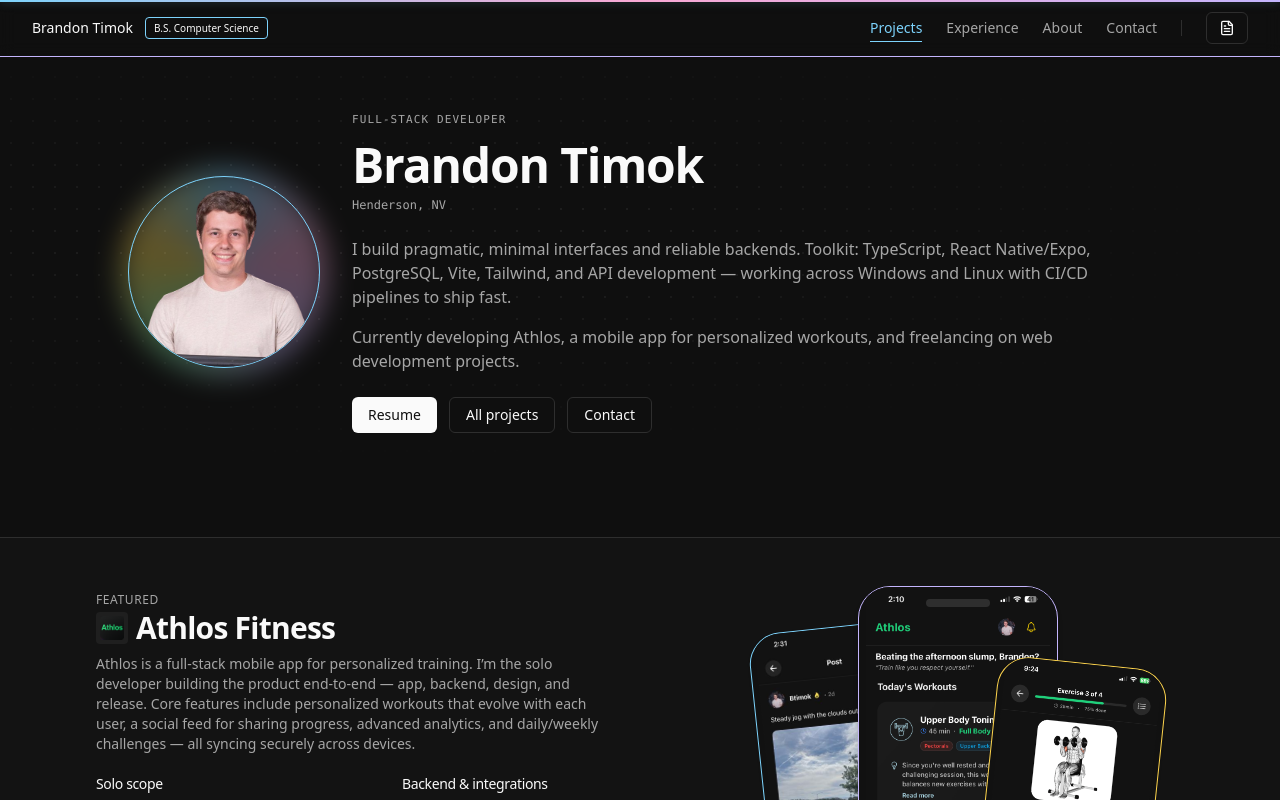
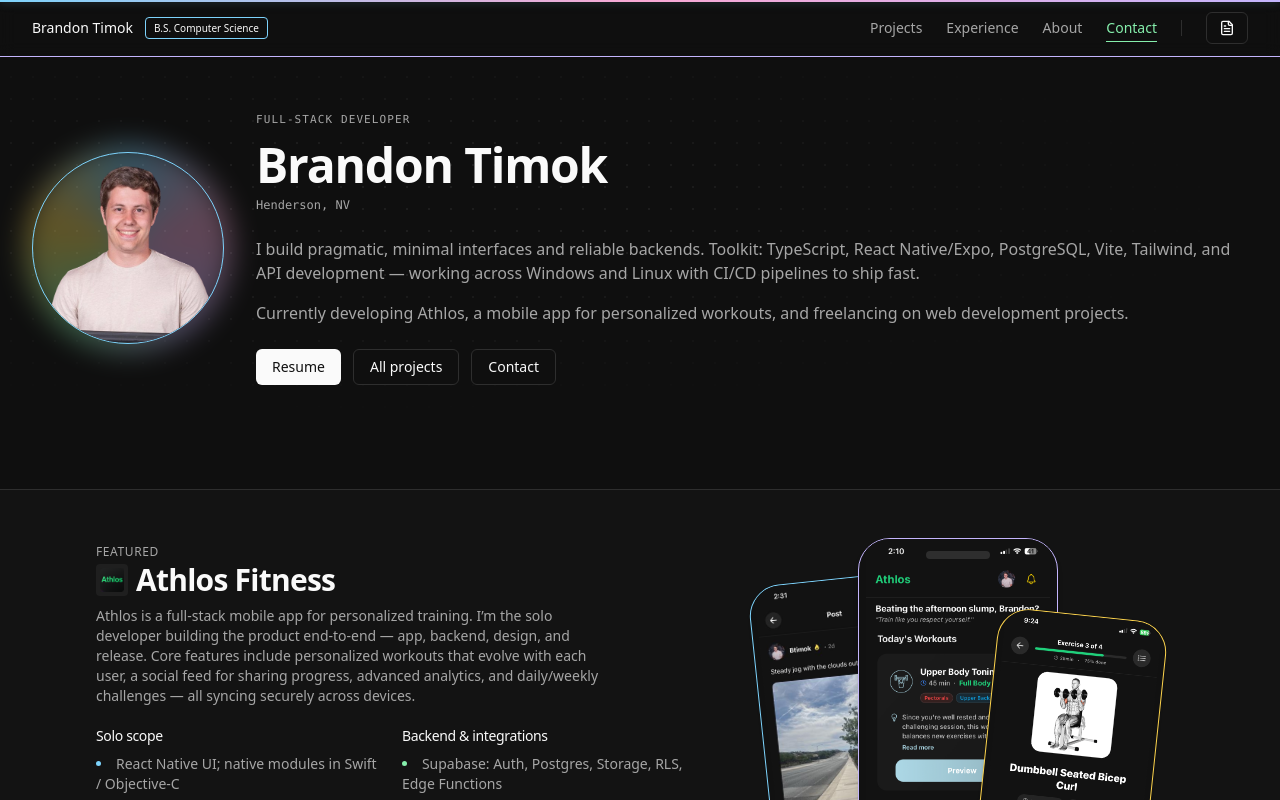
Before and after one commit to B-Timok/dev-portfolio-2.0, a Next.js app: page / in a window 1280 px wide. Shown: the top 800 px of the page. Built offline with nearby package versions, Linux system fonts and the light colour scheme.

Commit message:
Revision round 1: Freelance blue, Postgres alias, hero width, nav bottom fallback

```diff
--- a/src/components/motion/use-active-section.ts
+++ b/src/components/motion/use-active-section.ts
@@ -29,7 +29,24 @@
     )
 
     elements.forEach((el) => observer.observe(el))
-    return () => observer.disconnect()
+
+    // Bottom-of-page fallback: when the user scrolls to the end of the document,
+    // force the last section active regardless of the observer's detection zone.
+    const handleScroll = () => {
+      const scrolledToBottom =
+        window.innerHeight + window.scrollY >= document.body.offsetHeight - 8
+      if (scrolledToBottom) {
+        setActive(sectionIds[sectionIds.length - 1])
+      }
+    }
+
+    window.addEventListener("scroll", handleScroll, { passive: true })
+    handleScroll()
+
+    return () => {
+      observer.disconnect()
+      window.removeEventListener("scroll", handleScroll)
+    }
   }, [sectionIds])
 
   return active
--- a/src/components/sections/hero-section.tsx
+++ b/src/components/sections/hero-section.tsx
@@ -26,11 +26,10 @@
       />
 
       <div className="relative container mx-auto px-4 sm:px-6 lg:px-8">
-        <div className="max-w-5xl mx-auto">
-          <StaggerGroup
-            stagger={0.12}
-            className="flex flex-col md:flex-row items-start md:items-center gap-6 md:gap-8"
-          >
+        <StaggerGroup
+          stagger={0.12}
+          className="flex flex-col md:flex-row items-start md:items-center gap-6 md:gap-8"
+        >
             <StaggerItem className="shrink-0">
               <div className="relative w-28 h-28 md:w-36 md:h-36 lg:w-48 lg:h-48">
                 {/* Conic gradient blur ring */}
@@ -107,8 +106,7 @@
                 </div>
               </StaggerItem>
             </div>
-          </StaggerGroup>
-        </div>
+        </StaggerGroup>
       </div>
     </section>
   )
--- a/src/lib/brand-colors.ts
+++ b/src/lib/brand-colors.ts
@@ -4,7 +4,7 @@
   "ANA Corp":  "#ef4444",
   "Athlos":    "#3ecf8e",
   "Lessi AI":  "#f97316",
-  "Freelance": "#86efac",
+  "Freelance": "#3b82f6",
   "UNLV OED":  "#cf0a2c",
 }
 
@@ -15,6 +15,7 @@
   "JavaScript":   "#f7df1e",
   "Node.js":      "#5fa04e",
   "PostgreSQL":   "#4169e1",
+  "Postgres":     "#4169e1",
   "Supabase":     "#3ecf8e",
   "AWS":          "#ff9900",
   "Tailwind":     "#38bdf8",
```
